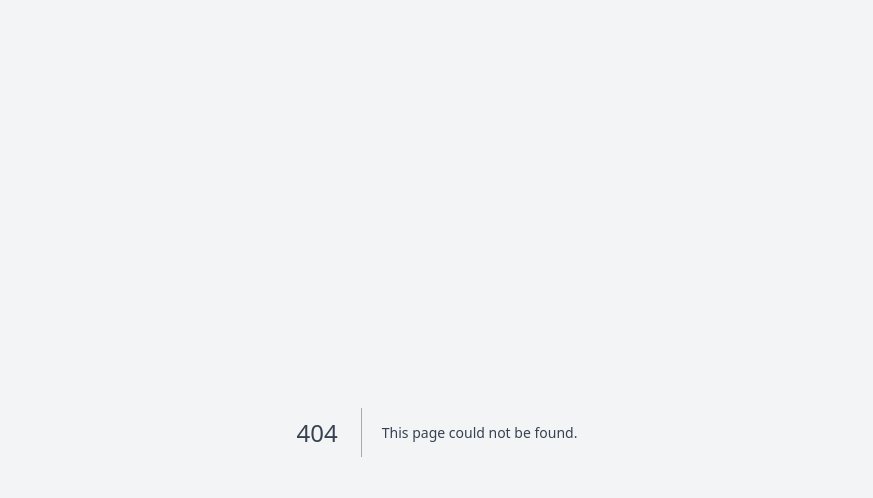
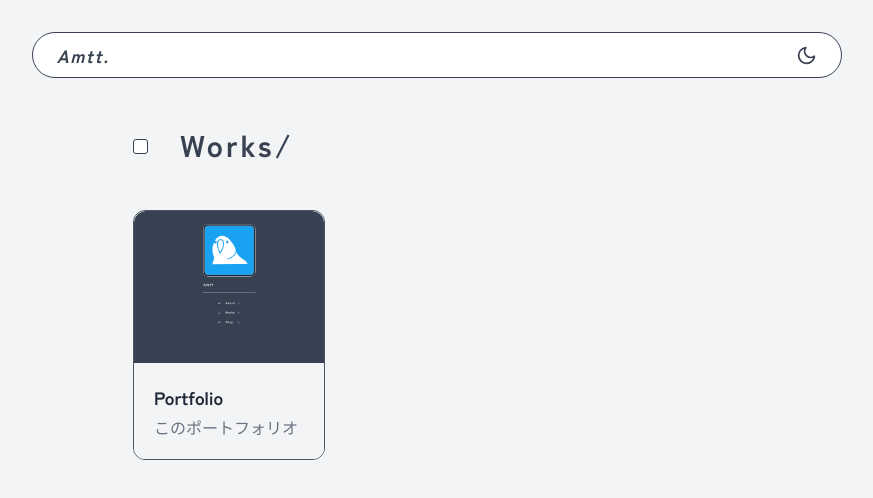
Before and after one commit to nematatu/my-portfolio, a Next.js app: page /works in a window 1280 px wide. Before the commit this address had no page. Shown: the top 498 px of the page, without its empty margins (203-1076 px from the left). Built offline with nearby package versions, Linux system fonts and the light colour scheme.

Commit message:
style: :lipstick: durationを上げた

```diff
--- /dev/null
+++ b/src/app/works/page.tsx
@@ -0,0 +1,53 @@
+"use client";
+
+import { FadeInWithStagger, FadeIn } from "@/components/ui/FadeIn";
+import Header from "@/layouts/v2/Header";
+import Link from "next/link";
+import Image from "next/image";
+
+export default function Works() {
+    return (
+        <FadeInWithStagger>
+            <FadeIn>
+                <Header />
+            </FadeIn>
+
+            <FadeIn>
+                <div className="w-full md:w-1/2 mx-auto space-y-8">
+                    <div className="flex flex-col mt-9 md:mt-12">
+                        <div className="flex space-x-4 md:space-x-8 items-center mb-8">
+                            <div className="w-[12px] h-[12px] md:w-[15px] md:h-[15px] rounded-[3px] bg-white dark:bg-gray-800 border-gray-700 dark:border-gray-200 border-solid border-[1.5px] mt-1" />
+                            <p className="text-2xl md:text-3xl font-bold tracking-widest">
+                                Works/
+                            </p>
+                        </div>
+                        <div className="mt-4 grid grid-cols-1 md:grid-cols-3 gap-4">
+                            <Link
+                                className="flex flex-col group shadow-2xs rounded-xl overflow-hidden hover:shadow-lg focus:outline-hidden focus:shadow-lg transition dark:bg-neutral-900 dark:shadow-neutral-700/70 border-solid dark:border-gray-500 border-gray-600 border-[1px] dark:hover:border-gray-200"
+                                href="#"
+                            >
+                                <div className="relative pt-[50%] sm:pt-[60%] lg:pt-[80%] rounded-t-xl overflow-hidden">
+                                    <Image
+                                        width={200}
+                                        height={0}
+                                        className="w-full h-full absolute top-0 start-0 object-cover group-hover:scale-105 group-focus:scale-105 transition-transform duration-500 ease-in-out rounded-t-xl"
+                                        src="/works/portfolio.png"
+                                        alt="Card Image"
+                                    />
+                                </div>
+                                <div className="bg-gray-100 dark:bg-gray-800 p-4 md:p-5">
+                                    <h3 className="text-lg font-bold text-gray-800 dark:text-gray-200">
+                                        Portfolio
+                                    </h3>
+                                    <p className="mt-1 text-gray-500 dark:text-neutral-400">
+                                        このポートフォリオ
+                                    </p>
+                                </div>
+                            </Link>
+                        </div>
+                    </div>
+                </div>
+            </FadeIn>
+        </FadeInWithStagger>
+    );
+}
--- a/src/components/ui/FadeIn.tsx
+++ b/src/components/ui/FadeIn.tsx
@@ -17,7 +17,7 @@ export function FadeIn(props: ComponentPropsWithoutRef<typeof motion.div>) {
 	return (
 		<motion.div
 			transition={{
-				duration: 0.6,
+				duration: 0.8,
 				ease: [0.4, 0, 0.2, 1],
 			}}
 			variants={{
--- a/src/layouts/v2/Home.tsx
+++ b/src/layouts/v2/Home.tsx
@@ -7,8 +7,19 @@ export default function Home() {
     return (
         <FadeInWithStagger>
             <div className="w-5/6 md:w-1/2 lg:w-1/4 mx-auto">
+                <div className="absolute top-8 left-8">
+                <FadeIn>
+                    <Link href="/" className="flex space-x-4">
+                        <p className="text-sm md:text-lg italic text-xl font-bold tracking-widest">
+                            Amtt.
+                        </p>
+                    </Link>
+                </FadeIn>
+                </div>
                 <div className="absolute top-8 right-8">
+                    <FadeIn>
                     <ThemeSwitch />
+                    </FadeIn>
                 </div>
                 <div className="w-full pt-10 md:pt-12 pr-12 pl-12 mb-8">
                     <FadeIn>
```
Also changed, not shown: public/Portfolio.png (deleted), public/works/portfolio.png (added). Lines whose indentation alone changed are shown as unchanged.
